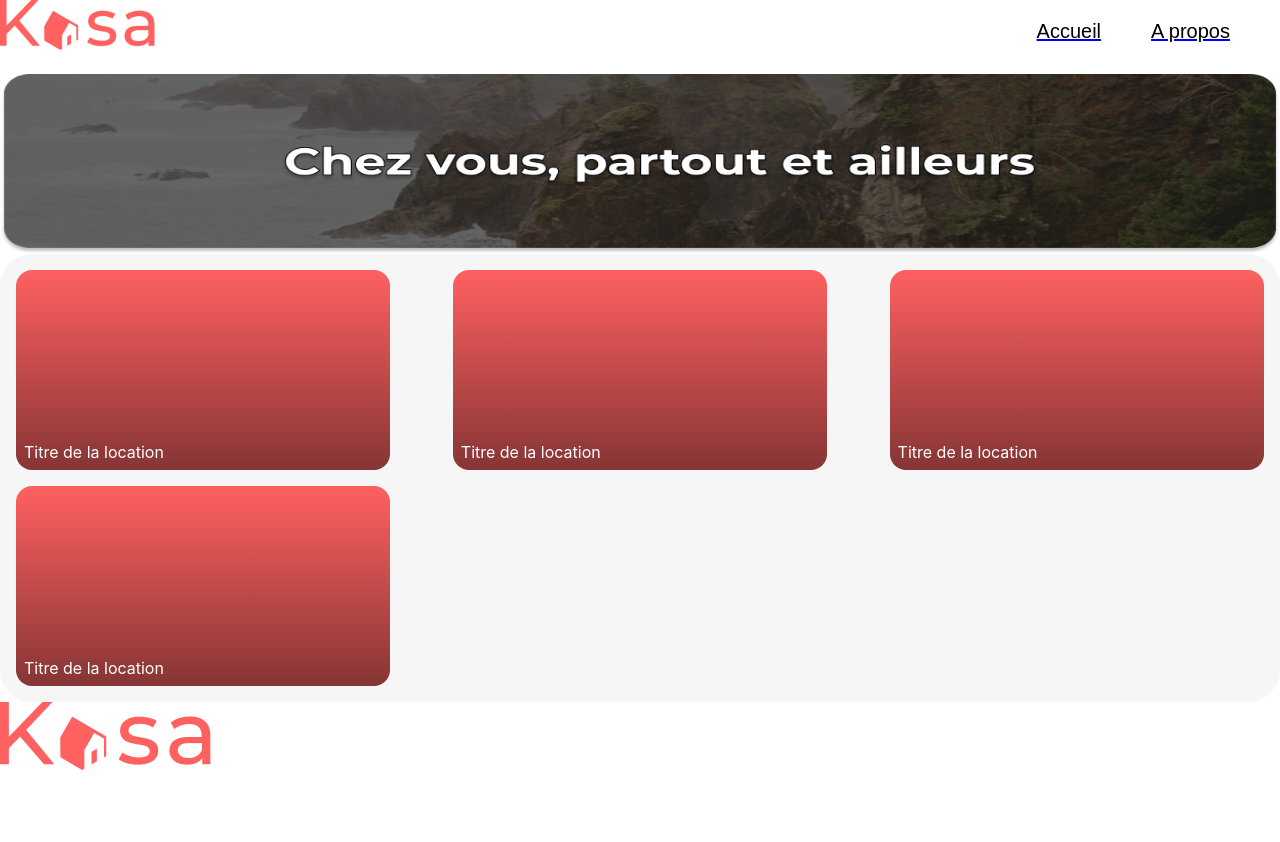
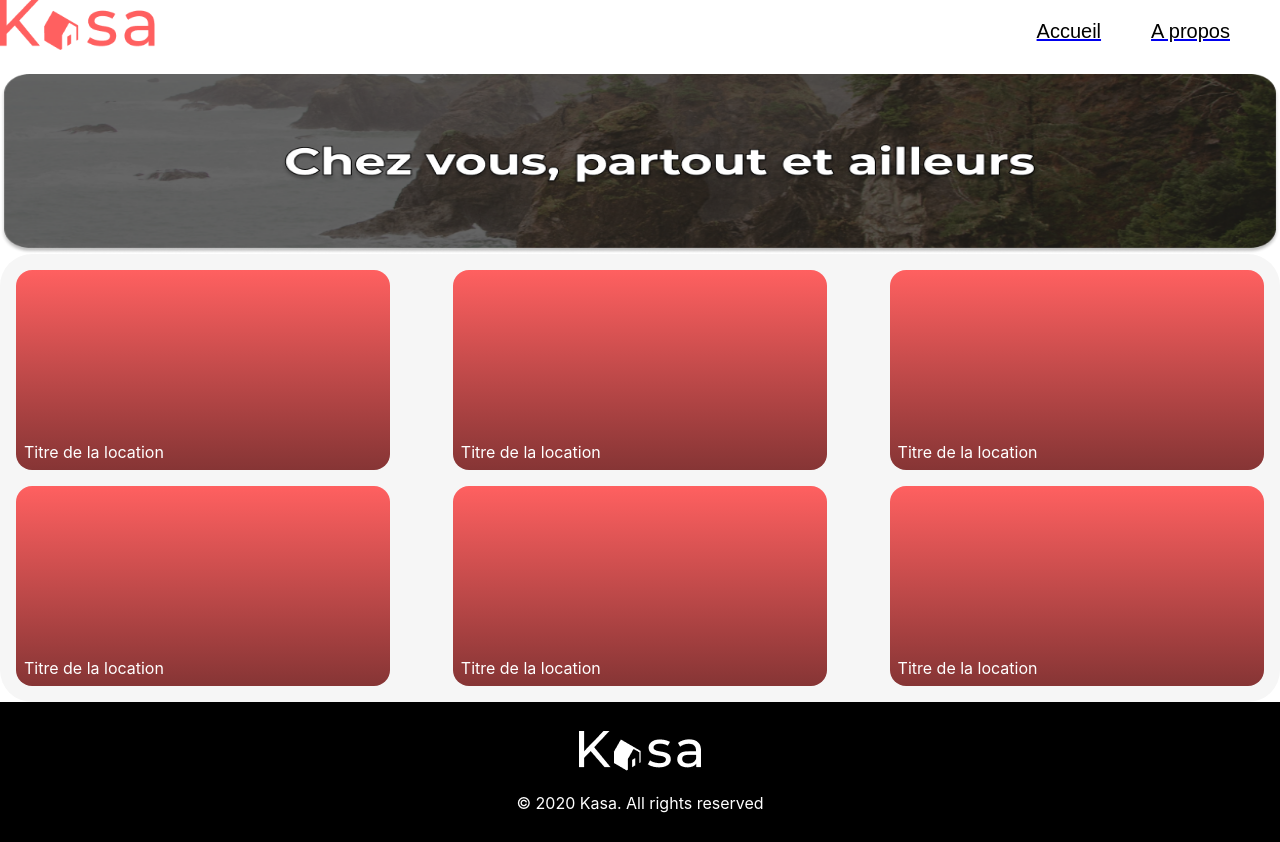
Before and after one commit to LabatiJulien/kasa, a React (Create React App) app: page / in a window 1280 px wide. Before the commit the page ends 800 px from the top, so only its background shows below. Built offline with nearby package versions, Linux system fonts and the light colour scheme.

Commit message:
Creation des premières routes

```diff
--- a/package.json
+++ b/package.json
@@ -9,6 +9,7 @@
     "react": "^18.2.0",
     "react-bootstrap": "^2.10.0",
     "react-dom": "^18.2.0",
+    "react-router-dom": "^6.22.0",
     "react-scripts": "5.0.1",
     "web-vitals": "^2.1.4"
   },
--- a/src/components/ApartementsGrid.jsx
+++ b/src/components/ApartementsGrid.jsx
@@ -8,6 +8,8 @@ function ApartementsGrid() {
        <Apartements/>
        <Apartements/>
        <Apartements/>
+       <Apartements/>
+       <Apartements/>
     </div>
   )
 }
--- /dev/null
+++ b/src/components/Footer.css
@@ -0,0 +1,9 @@
+.footer {
+background-color: black;
+color: white;
+padding: 20px;
+text-align: center;
+min-height: 100px;
+display: grid;
+place-items: center;
+}
--- a/src/components/Footer.jsx
+++ b/src/components/Footer.jsx
@@ -1,13 +1,14 @@
 import React from 'react'
-
+import "./Footer.css"
+<footer className="css"></footer>
 function footer() {
   return (
     <div className='footer'>
       <div className='footer_logo'>
-      <img src="logo.png" alt="Logo Kasa" />
+      <img src="logo-black.png" alt="Logo Kasa" />
       </div>
       <div className='footer_text'>
-
+      © 2020 Kasa. All rights reserved
       </div>
     </div>
   )
--- a/src/index.js
+++ b/src/index.js
@@ -1,14 +1,40 @@
 import React from 'react';
 import ReactDOM from 'react-dom/client';
+import {
+  createBrowserRouter,
+  RouterProvider,
+} from "react-router-dom";
 import './index.css';
 import App from './App';
 import reportWebVitals from './reportWebVitals';
 
+const router = createBrowserRouter([
+  {
+    path: "/",
+    element: <App/>,
+  },
+
+{
+  path: "/flat",
+  element: <h1> Nos Logements</h1>
+},
+
+{
+  path: "/about",
+  element: <h1> A propos</h1>
+},
+
+{
+  path: "/404",
+  element: <h1> 404</h1>
+},
+
+]);
 
 const root = ReactDOM.createRoot(document.getElementById('root'));
 root.render(
   <React.StrictMode>
-    <App />
+   <RouterProvider router={router} />
   </React.StrictMode>
 );
 
```
Also changed, not shown: public/logo-black.png (added), src/App.jsx (renamed from src/App.js), 1 other file (tests, documents, lock files or other folders).
